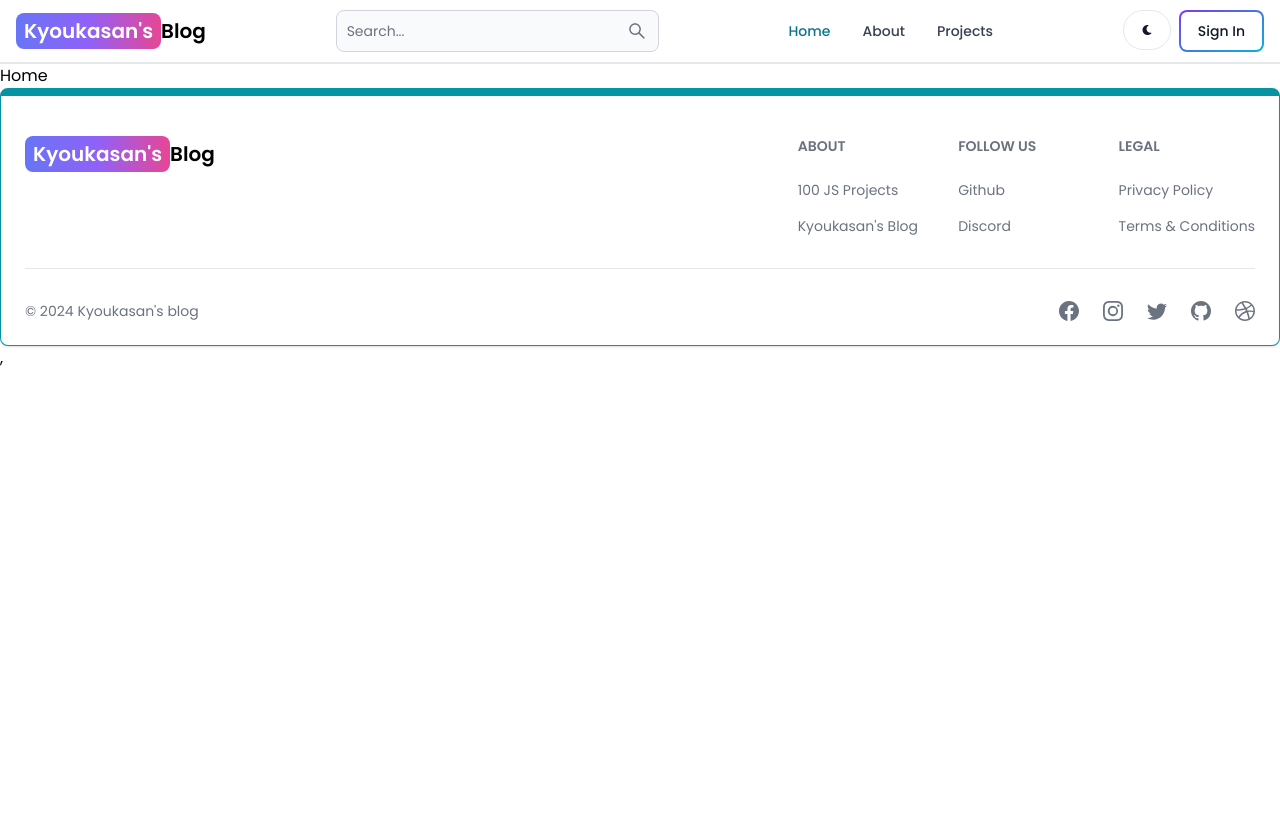
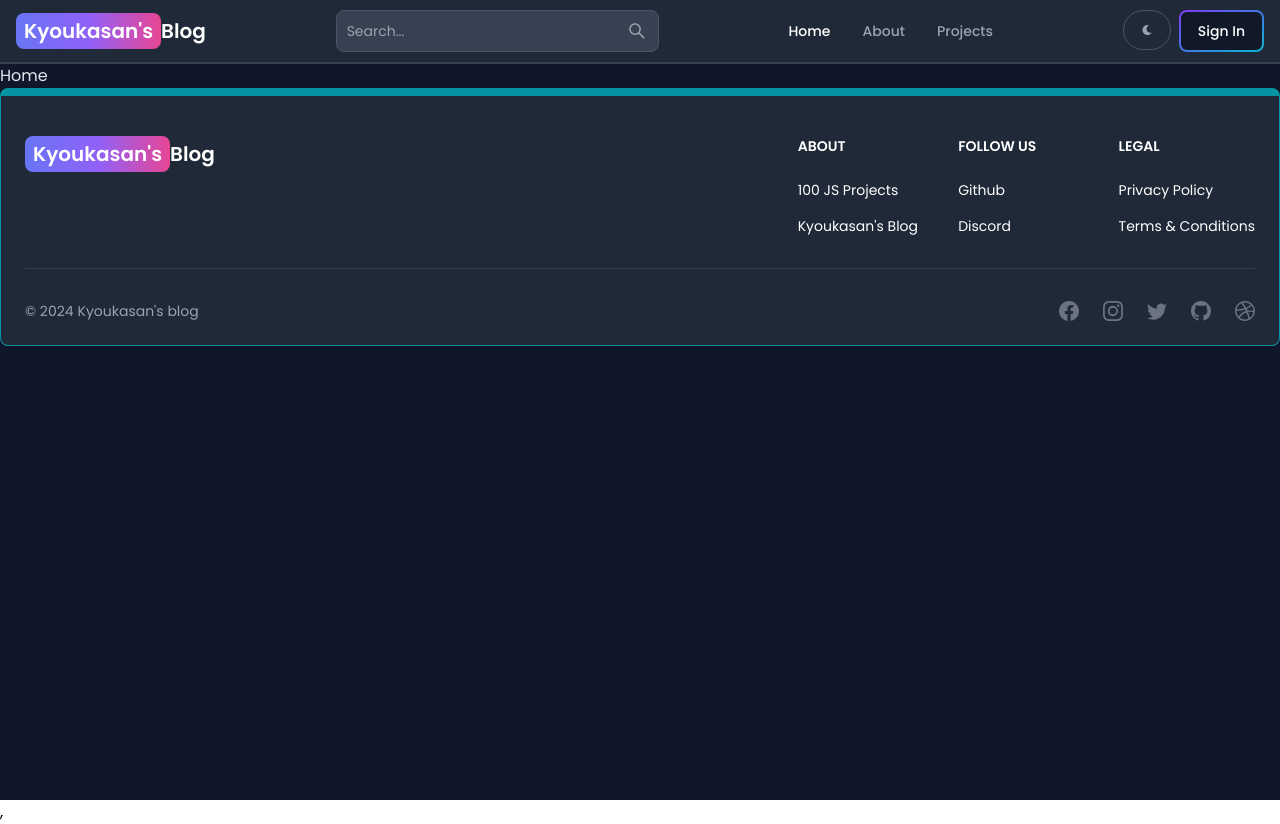
Before and after one commit to yelinthant-kyoukasan/mern-blog, a React (Vite) app in the folder client/: page / in a window 1280 px wide. Before the commit the page ends 800 px from the top, so only its background shows below. Built offline with nearby package versions, Linux system fonts and the light colour scheme; no server answers.

Commit message:
dark mode done

```diff
--- a/client/src/components/Header.jsx
+++ b/client/src/components/Header.jsx
@@ -2,12 +2,15 @@
 import { Avatar, Button, Dropdown, Navbar, TextInput } from 'flowbite-react'
 import { Link, useLocation } from 'react-router-dom'
 import { AiOutlineSearch } from 'react-icons/ai'
-import { FaMoon } from 'react-icons/fa'
-import { useSelector } from 'react-redux'
+import { FaMoon, FaSun } from 'react-icons/fa'
+import { useSelector, useDispatch } from 'react-redux'
+import { toggleTheme } from '../redux/theme/themeSlice'
 
 function Header() {
 
     const path = useLocation().pathname;
+    const dispatch = useDispatch();
+    const { theme } = useSelector(state => state.theme)
     const { currentUser } = useSelector(state => state.user)
 
   return (
@@ -28,8 +31,8 @@
             <AiOutlineSearch />
         </Button>
         <div className='flex gap-2 md:order-2'>
-            <Button className='w-12 h-10 hidden sm:inline' color='gray' pill>
-                <FaMoon />
+            <Button className='w-12 h-10 hidden sm:inline' color='gray' pill onClick={() => { dispatch(toggleTheme())}}>
+                { theme === 'dark' ? <FaMoon /> : <FaSun /> }
             </Button>
             {
                 currentUser ? (
--- /dev/null
+++ b/client/src/components/ThemeProvider.jsx
@@ -0,0 +1,15 @@
+import React from 'react'
+import { useSelector } from 'react-redux'
+
+function ThemeProvider({ children }) {
+    const { theme } = useSelector(state => state.theme)
+  return (
+    <div className={theme}>
+        <div className='bg-white text-gray-700 dark:text-gray-200 dark:bg-[rgb(16,23,42)] min-h-screen'>
+            {children}
+        </div>
+    </div>
+  )
+}
+
+export default ThemeProvider
--- a/client/src/main.jsx
+++ b/client/src/main.jsx
@@ -5,11 +5,14 @@
 import { store, persistor } from './redux/store'
 import { PersistGate } from 'redux-persist/integration/react'
 import { Provider } from 'react-redux'
+import ThemeProvider from './components/ThemeProvider.jsx'
 
 ReactDOM.createRoot(document.getElementById('root')).render(
   <PersistGate persistor={persistor}>
     <Provider store={store}>
-      <App />
+      <ThemeProvider>
+        <App />
+      </ThemeProvider>
     </Provider>,
   </PersistGate>
 )
--- a/client/src/redux/store.js
+++ b/client/src/redux/store.js
@@ -2,9 +2,11 @@
 import userReducer from './user/userSlice'
 import { persistReducer, persistStore  } from 'redux-persist'
 import storage from 'redux-persist/lib/storage';
+import themeReducer from './theme/themeSlice'
 
 const rootReducer = combineReducers({
     user: userReducer,
+    theme: themeReducer,
 })
 
 const persistConfig = {
--- /dev/null
+++ b/client/src/redux/theme/themeSlice.js
@@ -0,0 +1,18 @@
+import { createSlice } from '@reduxjs/toolkit'
+
+const initialState = {
+    theme: 'dark',
+}
+
+const themeSlice = createSlice({
+    name: 'theme',
+    initialState,
+    reducers: {
+       toggleTheme: state => {
+        state.theme = state.theme === 'light' ? 'dark' : 'light'
+       }
+    }
+})
+
+export const { toggleTheme } = themeSlice.actions;
+export default themeSlice.reducer;
```
